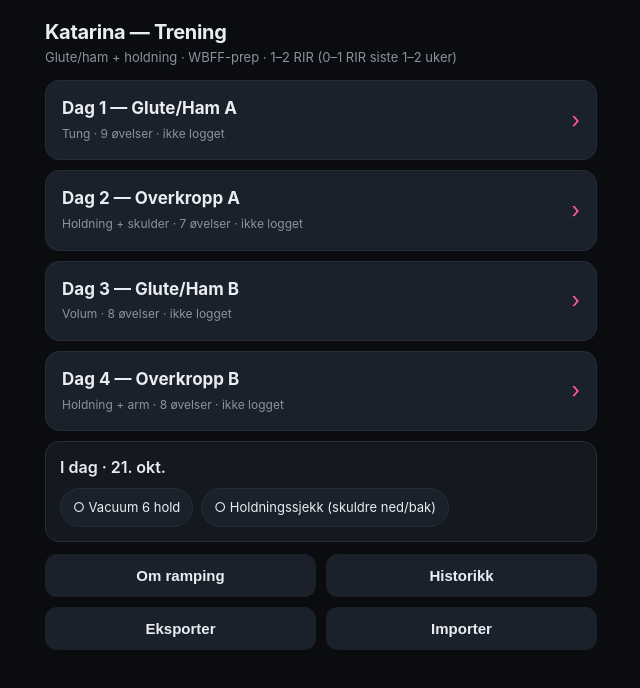
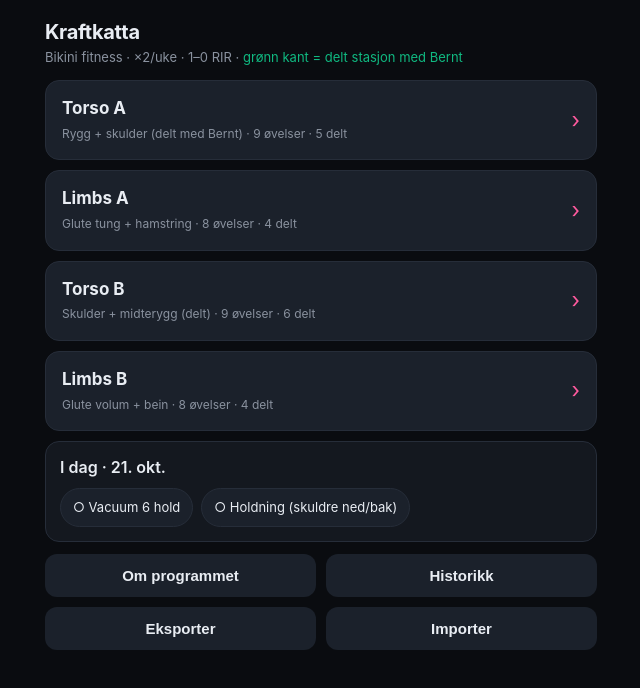
Before and after one commit to blundby-debug/treningKatarina, a plain HTML site: page index.html in a window 1280 px wide. Shown: the whole page, without its empty margins (319-959 px from the left). Drawn offline with Linux system fonts and the light colour scheme.

Commit message:
Add files via upload

```diff
--- a/index.html
+++ b/index.html
@@ -3,7 +3,7 @@
 <head>
 <meta charset="utf-8">
 <meta name="viewport" content="width=device-width, initial-scale=1, maximum-scale=1, user-scalable=no, viewport-fit=cover">
-<title>Katarina — Trening</title>
+<title>Kraftkatta — Trening</title>
 <link rel="manifest" href="manifest.webmanifest">
 <link rel="apple-touch-icon" href="apple-touch-icon.png">
 <meta name="apple-mobile-web-app-capable" content="yes">
@@ -21,20 +21,19 @@
   .card{background:var(--card);border:1px solid var(--line);border-radius:14px;padding:14px;margin-bottom:12px}
   .day{display:flex;justify-content:space-between;align-items:center;background:var(--card2);
     border:1px solid var(--line);border-radius:14px;padding:16px;margin-bottom:10px;cursor:pointer}
-  .day b{font-size:17px}
-  .day small{color:var(--mut);font-size:12px}
+  .day b{font-size:17px}.day small{color:var(--mut);font-size:12px}
   .btn{appearance:none;border:none;border-radius:12px;font-size:15px;font-weight:600;padding:13px;
     color:var(--txt);background:var(--card2);cursor:pointer;width:100%;text-align:center}
   .btn:active{transform:scale(.99)}
   .primary{background:var(--acc);color:#2b0016}
   .back{background:none;border:none;color:var(--acc);font-size:15px;padding:6px 0;cursor:pointer;font-weight:600}
   .tag{font-size:11px;font-weight:700;padding:3px 7px;border-radius:6px;white-space:nowrap}
-  .t-ramp{background:rgba(224,179,65,.18);color:var(--warn)}
-  .t-main{background:rgba(255,90,158,.16);color:var(--acc)}
-  .t-iso{background:#2a313d;color:#aab2c0}
+  .t-ss{background:#2a313d;color:#aab2c0}.t-dc{background:rgba(255,90,158,.16);color:var(--acc)}
+  .t-su{background:rgba(59,130,246,.16);color:#6ea8ff}
+  .shared{font-size:10px;font-weight:700;padding:3px 7px;border-radius:6px;background:rgba(16,185,129,.18);color:var(--ok);white-space:nowrap}
   .ex{border:1px solid var(--line);border-radius:14px;padding:12px;margin-bottom:10px;background:var(--card)}
   .ex.done{border-color:rgba(16,185,129,.4)}
-  .ex.ramp{border-color:rgba(224,179,65,.35)}
+  .ex.shared-ex{border-left:3px solid var(--ok)}
   .exhead{display:flex;gap:10px;align-items:flex-start}
   .ord{min-width:30px;height:30px;border-radius:8px;background:var(--card2);display:flex;align-items:center;
     justify-content:center;font-weight:700;font-size:13px;color:var(--mut);flex:0 0 auto}
@@ -42,11 +41,9 @@
   .meta{display:flex;gap:6px;flex-wrap:wrap;margin-top:5px;align-items:center}
   .reps{font-size:12px;color:var(--mut)}
   .note{font-size:12px;color:var(--mut);margin-top:7px;line-height:1.35;border-left:2px solid var(--line);padding-left:8px}
-  .note.ramp{border-color:var(--warn);color:#f0d090}
   .sets{margin-top:11px}
   .set{display:flex;gap:7px;align-items:center;margin-bottom:7px}
   .snum{min-width:18px;color:var(--mut);font-size:13px;font-weight:600}
-  .rlabel{min-width:54px;font-size:11px;color:var(--warn);text-align:center;flex:0 0 auto}
   .prev{font-size:11px;color:var(--mut);text-align:center;min-width:54px;flex:0 0 auto}
   .fld{flex:1;position:relative}
   .fld input{width:100%;background:var(--card2);border:1px solid var(--line);border-radius:10px;color:var(--txt);
@@ -88,66 +85,58 @@
 <div class="toast" id="toast"></div>
 
 <script>
-/* Lagring: localStorage. Prefix egen for Katarina slik at det ikke kolliderer med andre PWA-er på samme enhet. */
+/* Rekkefølge og øvelser matcher Bernts program så vi kan dele stasjoner.
+   shared:true = begge gjør denne øvelsen samtidig (grønn kant). */
 
 const PROGRAMS = {
-  d1:{name:"Dag 1 — Glute/Ham A",sub:"Tung",ex:[
-    {id:"r1",ord:"—",name:"RDL — ramping",type:"ramp",rest:150,rampSets:[
-      {label:"1",reps:"8",note:"Moderat, 2–3 reps før failure"},
-      {label:"2",reps:"5",note:"Tyngre, 1–2 reps før failure"},
-      {label:"3",reps:"3",note:"Til reell failure"},
-      {label:"4",reps:"1–2",note:"Enda tyngre, til reell failure"},
-    ],note:"Kalibrerer nevral kapasitet i lav rep-range. Aldri >5% vektøkning før dette har kjørt 3–4 uker."},
-    {id:"a1",ord:"A",name:"RDL — arbeidssett",type:"main",sets:3,reps:"6–10",rest:180,note:"Hoftehengsel, strekk i ham i bunn"},
-    {id:"a2",ord:"B",name:"Hip thrust",type:"main",sets:4,reps:"6–10",rest:180,note:"2 sek hold i topp"},
-    {id:"a3",ord:"C",name:"Bulgarian split squat",type:"iso",sets:3,reps:"8–12",rest:90,fields:["kg","reps"],note:"Torso-lent fremover for glute-bias"},
-    {id:"a4",ord:"D",name:"Sittende ham curl",type:"iso",sets:3,reps:"10–15",rest:90},
-    {id:"a5",ord:"E",name:"Hip abduction maskin",type:"iso",sets:3,reps:"15–25",rest:90,note:"Lent fremover for øvre glute"},
-    {id:"a6",ord:"F",name:"Cable kickback",type:"iso",sets:3,reps:"15–20",rest:90},
-    {id:"a6b",ord:"G",name:"Monster walk (banded)",type:"iso",sets:3,reps:"20 skritt/vei",rest:60,fields:["motstand","skritt"],note:"Gluteus medius — sidelengs, hold spenning i band hele tiden"},
-    {id:"a7",ord:"H",name:"Dead bug",type:"iso",sets:2,reps:"12–15",rest:60,note:"Anteriør kjerne mot bekken-tilt"},
+  torsoA:{name:"Torso A",sub:"Rygg + skulder (delt med Bernt)",ex:[
+    {id:"a1",ord:"A",name:"Maskin eller kabel laterals",type:"ss + DC",sets:2,reps:"10–15",rest:90,shared:true,note:"1 rett sett + 1 DC · samme stasjon som Bernt"},
+    {id:"a2",ord:"B",name:"Reverse flyes",type:"ss",sets:2,reps:"12–15",rest:90,note:"Bakre delt"},
+    {id:"a4",ord:"C",name:"Chest supported row",type:"ss",sets:3,reps:"8–12",rest:180,shared:true,note:"Øvre rygg · hovedløft"},
+    {id:"a5",ord:"D",name:"Lat pulldown",type:"ss",sets:3,reps:"8–12",rest:180,note:"Bredde/taper"},
+    {id:"a6",ord:"E",name:"Single arm pulldown",type:"ss",sets:2,reps:"10–15",rest:120,shared:true,note:"Lats isolert"},
+    {id:"a7",ord:"F",name:"Upper back flexion row",type:"DC",sets:1,reps:"8–12",rest:180,shared:true,note:"Rest-pause ×3 · i kabel"},
+    {id:"a8",ord:"G",name:"Face pull",type:"ss",sets:3,reps:"15–20",rest:60,note:"Holdning + bakre delt"},
+    {id:"a10",ord:"H",name:"Reverse pec dec",type:"ss",sets:2,reps:"15–20",rest:60,note:"Erstatter bryst — mer bakre delt-volum"},
+    {id:"a9",ord:"ABS",name:"Planke",type:"ss",sets:2,reps:"60 sek",rest:60,fields:["sek"],shared:true,note:"Trekk inn magen ALT du kan"},
   ]},
-  d2:{name:"Dag 2 — Overkropp A",sub:"Holdning + skulder",ex:[
-    {id:"m1",ord:"—",name:"Thorakal mobilisering",type:"mob",sets:1,reps:"5–10 min",rest:0,note:"Foam roller tverrgående øvre rygg, cat-cow, thorakal rotasjon — FØR løft"},
-    {id:"b1",ord:"A",name:"Chest supported row",type:"iso",sets:3,reps:"10–12",rest:120},
-    {id:"b2",ord:"B",name:"Lat pulldown",type:"iso",sets:3,reps:"10–12",rest:120},
-    {id:"b3",ord:"C",name:"Face pull",type:"iso",sets:4,reps:"15–20",rest:90,note:"Kjernen i anti-kyfose"},
-    {id:"b4",ord:"D",name:"Lateral raise",type:"iso",sets:4,reps:"12–20",rest:90},
-    {id:"b5",ord:"E",name:"Prone Y-raise (skrå benk)",type:"iso",sets:3,reps:"12–15",rest:90,note:"Nedre trapp, tommel opp"},
-    {id:"b6",ord:"F",name:"Band pull-apart",type:"iso",sets:3,reps:"20–25",rest:60},
+  limbsA:{name:"Limbs A",sub:"Glute tung + hamstring",ex:[
+    {id:"b0",ord:"ABS",name:"Planke",type:"ss",sets:2,reps:"60 sek",rest:60,fields:["sek"],shared:true,note:"Dyp inntrekk + kontroll"},
+    {id:"b1",ord:"A",name:"Hip thrust",type:"ss",sets:4,reps:"8–12",rest:180,note:"Hovedløft · 2 sek hold topp"},
+    {id:"b2",ord:"B",name:"RDL (Smith)",type:"ss",sets:3,reps:"8–12",rest:180,note:"Hoftehengsel · skyv hoftene bakover"},
+    {id:"b3",ord:"C",name:"Bulgarian split squat",type:"ss",sets:3,reps:"10–12",rest:120,note:"Torso-lent for glute-bias"},
+    {id:"b4",ord:"D",name:"Stående ham curl",type:"ss",sets:2,reps:"10–15",rest:90,shared:true,note:"Samme stasjon som Bernt"},
+    {id:"b5",ord:"E",name:"Hip abduction maskin",type:"ss",sets:3,reps:"15–20",rest:60,note:"Lent fremover for øvre glute"},
+    {id:"b6",ord:"F",name:"Adductor",type:"ss",sets:2,reps:"10–15",rest:60,shared:true,note:"Bevare medial lår-fylde"},
+    {id:"b7",ord:"G",name:"Calf raise",type:"ss",sets:3,reps:"10–15",rest:90,shared:true,note:"2 sek stopp på strekk"},
   ]},
-  d3:{name:"Dag 3 — Glute/Ham B",sub:"Volum",ex:[
-    {id:"r2",ord:"—",name:"Hip thrust — ramping",type:"ramp",rest:150,rampSets:[
-      {label:"1",reps:"8",note:"Moderat, 2–3 reps før failure"},
-      {label:"2",reps:"5",note:"Tyngre, 1–2 reps før failure"},
-      {label:"3",reps:"3",note:"Til reell failure"},
-      {label:"4",reps:"1–2",note:"Enda tyngre, til reell failure"},
-    ],note:"Kalibrerer nevral kapasitet i lav rep-range. Aldri >5% vektøkning før dette har kjørt 3–4 uker."},
-    {id:"c1",ord:"A",name:"Hip thrust — arbeidssett",type:"main",sets:3,reps:"12–15",rest:120},
-    {id:"c2",ord:"B",name:"Single leg hip press",type:"iso",sets:3,reps:"10–12",rest:120},
-    {id:"c3",ord:"C",name:"Liggende ham curl",type:"iso",sets:4,reps:"10–15",rest:90},
-    {id:"c4",ord:"D",name:"Cable/band abduction",type:"iso",sets:4,reps:"20–30",rest:60,note:"Drop hvile siste sett"},
-    {id:"c5",ord:"E",name:"Cable kickback",type:"iso",sets:2,reps:"15–20",rest:90},
-    {id:"c6",ord:"F",name:"Frog pump (banded)",type:"iso",sets:3,reps:"20–25",rest:60},
-    {id:"c7",ord:"G",name:"Dead bug",type:"iso",sets:2,reps:"12–15",rest:60},
+  torsoB:{name:"Torso B",sub:"Skulder + midterygg (delt)",ex:[
+    {id:"c0",ord:"ABS",name:"Ab mat crunch",type:"ss",sets:3,reps:"8–12",rest:60,shared:true,note:"Blås ut all luft inn i bunn, 3 sek kort muskellengde"},
+    {id:"c1",ord:"A",name:"Reverse flyes",type:"ss",sets:2,reps:"12–15",rest:90,shared:true},
+    {id:"c2",ord:"B",name:"Maskin eller kabel laterals",type:"ss + DC",sets:2,reps:"10–15",rest:90,shared:true,note:"1 rett + 1 DC"},
+    {id:"c3",ord:"C",name:"Skulderpress",type:"ss",sets:3,reps:"8–12",rest:180,shared:true,note:"Hovedløft skulder"},
+    {id:"c4",ord:"D",name:"Lateral raise (kabel, lent)",type:"ss",sets:2,reps:"12–15",rest:60,note:"Ekstra side-delt variant"},
+    {id:"c6",ord:"E",name:"Single arm lat row",type:"ss",sets:2,reps:"10–15",rest:120,shared:true,note:"Lats"},
+    {id:"c7",ord:"F",name:"Semi wide cable row",type:"ss",sets:2,reps:"10–15",rest:120,shared:true,note:"Til Kelso shrugs · traps + ryggstrekkere"},
+    {id:"c8",ord:"G",name:"Face pull",type:"ss",sets:3,reps:"15–20",rest:60,note:"Holdning · opp fra 2 til 3 sett"},
+    {id:"c9",ord:"H",name:"Prone Y-raise",type:"ss",sets:2,reps:"12–15",rest:60,note:"Nedre trapp, tommel opp · holdning"},
   ]},
-  d4:{name:"Dag 4 — Overkropp B",sub:"Holdning + arm",ex:[
-    {id:"m2",ord:"—",name:"Thorakal mobilisering",type:"mob",sets:1,reps:"5–10 min",rest:0,note:"Samme som dag 2 — FØR løft"},
-    {id:"e1",ord:"A",name:"Semi wide cable row",type:"iso",sets:3,reps:"12",rest:120},
-    {id:"e2",ord:"B",name:"Single-arm pulldown",type:"iso",sets:3,reps:"10–12",rest:90},
-    {id:"e3",ord:"C",name:"Reverse flyes",type:"iso",sets:3,reps:"15–20",rest:90},
-    {id:"e4",ord:"D",name:"Lateral raise",type:"iso",sets:4,reps:"15–20",rest:90},
-    {id:"e5",ord:"E",name:"Wall slide / chin tuck",type:"iso",sets:3,reps:"10",rest:60},
-    {id:"e6",ord:"F",name:"Biceps curl",type:"iso",sets:2,reps:"12–15",rest:60},
-    {id:"e7",ord:"G",name:"Triceps ext",type:"iso",sets:2,reps:"12–15",rest:60},
+  limbsB:{name:"Limbs B",sub:"Glute volum + bein",ex:[
+    {id:"d0",ord:"ABS",name:"Planke",type:"ss",sets:2,reps:"60 sek",rest:60,fields:["sek"],shared:true},
+    {id:"d1",ord:"A",name:"Hip thrust",type:"ss",sets:3,reps:"12–15",rest:120,note:"Rep-progresjon, lettere enn Limbs A"},
+    {id:"d2",ord:"B",name:"Beinpress (høy fot)",type:"ss",sets:3,reps:"10–15",rest:180,shared:true,note:"Høy fot-plassering for glute-bias"},
+    {id:"d3",ord:"C",name:"Liggende ham curl",type:"ss",sets:3,reps:"10–15",rest:90,shared:true,note:"Samme stasjon som Bernt"},
+    {id:"d4",ord:"D",name:"Walking lunge",type:"ss",sets:3,reps:"10–12",rest:90,note:"Langt steg for glute-strekk"},
+    {id:"d5",ord:"E",name:"Hip abduction maskin",type:"ss",sets:3,reps:"15–25",rest:60,note:"Drop hvile siste sett"},
+    {id:"d6",ord:"F",name:"Cable kickback",type:"ss",sets:2,reps:"15–20",rest:60},
+    {id:"d7",ord:"G",name:"Calf raise",type:"ss",sets:2,reps:"10–15",rest:90,shared:true},
   ]},
 };
-const ORDER=["d1","d2","d3","d4"];
+const ORDER=["torsoA","limbsA","torsoB","limbsB"];
 
 let view="home", current=null, draft=null;
 const $=s=>document.querySelector(s);
-const tCls=t=>t==="ramp"?"t-ramp":t==="main"?"t-main":"t-iso";
-const tLbl=t=>t==="ramp"?"RAMP":t==="main"?"HOVED":t==="mob"?"MOB":"ISO";
+const tCls=t=>t.includes("supersett")?"t-su":t.includes("DC")?"t-dc":"t-ss";
 const today=()=>{const d=new Date(),p=n=>String(n).padStart(2,"0");return `${d.getFullYear()}-${p(d.getMonth()+1)}-${p(d.getDate())}`};
 const fmtDate=d=>new Date(d).toLocaleDateString("no-NO",{day:"numeric",month:"short"});
 
@@ -161,21 +150,21 @@ const lastEntry=(wk,id)=>{const log=exLog(wk,id);
 
 function render(){view==="home"?renderHome():view==="workout"?renderWorkout():renderHistory();}
 
-/* ---------- HOME ---------- */
 function renderHome(){
   $("#app").innerHTML=`
-  <h1>Katarina — Trening</h1>
-  <div class="sub">Glute/ham + holdning · WBFF-prep · 1–2 RIR (0–1 RIR siste 1–2 uker)</div>
+  <h1>Kraftkatta</h1>
+  <div class="sub">Bikini fitness · ×2/uke · 1–0 RIR · <span style="color:var(--ok)">grønn kant = delt stasjon med Bernt</span></div>
   ${ORDER.map(wk=>{const p=PROGRAMS[wk], meta=sget(`meta:${wk}`);
+    const shared=p.ex.filter(e=>e.shared).length;
     return `<div class="day" onclick="openWorkout('${wk}')">
-      <div><b>${p.name}</b><br><small>${p.sub} · ${p.ex.length} øvelser${meta?` · sist ${fmtDate(meta.last)}`:" · ikke logget"}</small></div>
+      <div><b>${p.name}</b><br><small>${p.sub} · ${p.ex.length} øvelser · ${shared} delt${meta?` · sist ${fmtDate(meta.last)}`:""}</small></div>
       <div style="color:var(--acc);font-size:22px">›</div></div>`;}).join("")}
   <div class="card">
     <div style="font-weight:600;margin-bottom:10px">I dag · ${fmtDate(today())}</div>
     <div class="chips" id="daily"></div>
   </div>
   <div class="row">
-    <button class="btn" onclick="showInfo()">Om ramping</button>
+    <button class="btn" onclick="showInfo()">Om programmet</button>
     <button class="btn" onclick="view='history';render()">Historikk</button>
   </div>
   <div class="row" style="margin-top:10px">
@@ -186,22 +175,20 @@ function renderHome(){
 }
 function renderDaily(){
   const st=sget("daily:"+today())||{};
-  const items=[["vacuum","Vacuum 6 hold"],["posture","Holdningssjekk (skuldre ned/bak)"]];
+  const items=[["vacuum","Vacuum 6 hold"],["posture","Holdning (skuldre ned/bak)"]];
   const el=$("#daily");if(!el)return;
   el.innerHTML=items.map(([id,l])=>`<div class="chip ${st[id]?"on":""}" onclick="toggleDaily('${id}')">${st[id]?"✓":"○"} ${l}</div>`).join("");
 }
 function toggleDaily(id){const k="daily:"+today();const st=sget(k)||{};st[id]=!st[id];sset(k,st);renderDaily();}
 
-/* ---------- WORKOUT ---------- */
 function openWorkout(wk){
   current=wk;draft={};
   PROGRAMS[wk].ex.forEach(e=>{
-    const n = e.type==="ramp" ? e.rampSets.length : e.sets;
     const log=exLog(wk,e.id), lastL=log[log.length-1];
     if(lastL&&lastL.date.slice(0,10)===today()){
       draft[e.id]=lastL.sets.map(s=>({a:s.a,b:s.b,done:!!s.done}));
-      while(draft[e.id].length<n)draft[e.id].push({a:"",b:"",done:false});
-    } else draft[e.id]=Array.from({length:n},()=>({a:"",b:"",done:false}));
+      while(draft[e.id].length<e.sets)draft[e.id].push({a:"",b:"",done:false});
+    } else draft[e.id]=Array.from({length:e.sets},()=>({a:"",b:"",done:false}));
   });
   view="workout";render();window.scrollTo(0,0);
 }
@@ -210,7 +197,7 @@ function renderWorkout(){
   $("#app").innerHTML=`
   <button class="back" onclick="finishWorkout()">‹ Ferdig / tilbake</button>
   <h1>${p.name}</h1>
-  <div class="sub">${p.sub} · alt lagres automatisk mens du fyller inn</div>
+  <div class="sub">${p.sub} · auto-lagrer</div>
   ${p.ex.map(e=>exCard(e)).join("")}
   <div class="bar"><button class="btn primary" onclick="finishWorkout()">Ferdig med økt ✓</button></div>`;
   renderTimer();
@@ -219,25 +206,21 @@ function exCard(e){
   const sets=draft[e.id], prev=lastEntry(current,e.id);
   const fields=e.fields||["kg","reps"];
   const allDone=sets.length&&sets.every(s=>s.done);
-  const isRamp=e.type==="ramp";
-  return `<div class="ex ${allDone?"done":""} ${isRamp?"ramp":""}" id="ex-${e.id}">
+  return `<div class="ex ${allDone?"done":""} ${e.shared?"shared-ex":""}" id="ex-${e.id}">
     <div class="exhead"><div class="ord">${e.ord}</div>
       <div style="flex:1"><div class="exname">${e.name}</div>
-        <div class="meta"><span class="tag ${tCls(e.type)}">${tLbl(e.type)}</span>
-          ${e.type!=="mob"?`<span class="reps">${e.reps?e.reps+" ":""}${e.rest?`· pause ${e.rest>=180?"3 min":e.rest+" sek"}`:""}</span>`:`<span class="reps">${e.reps}</span>`}
+        <div class="meta"><span class="tag ${tCls(e.type)}">${e.type.toUpperCase()}</span>
+          ${e.shared?`<span class="shared">DELT</span>`:""}
+          <span class="reps">${e.reps} · pause ${e.rest===180?"3 min":e.rest+" sek"}</span>
           ${prev?`<span class="reps">· sist ${fmtDate(prev.date)}</span>`:""}</div></div></div>
-    ${e.note?`<div class="note${isRamp?" ramp":""}">${e.note}</div>`:""}
-    ${e.type==="mob"?"":`<div class="sets">${sets.map((s,i)=>setRow(e,i,s,prev&&prev.sets[i],fields)).join("")}</div>`}
+    ${e.note?`<div class="note">${e.note}</div>`:""}
+    <div class="sets">${sets.map((s,i)=>setRow(e,i,s,prev&&prev.sets[i],fields)).join("")}</div>
   </div>`;
 }
 function setRow(e,i,s,pv,fields){
   const single=fields.length===1;
-  const isRamp=e.type==="ramp";
-  const label=isRamp?e.rampSets[i].label:String(i+1);
-  const rampNote=isRamp?e.rampSets[i].reps:"";
   const prevTxt=pv?(single?`${pv.a||"–"}s`:`${pv.a||"–"}×${pv.b||"–"}`):"–";
-  return `<div class="set"><span class="snum">${label}</span>
-    ${isRamp?`<span class="rlabel">${rampNote}r</span>`:`<span class="prev">${prevTxt}</span>`}
+  return `<div class="set"><span class="snum">${i+1}</span><span class="prev">${prevTxt}</span>
     <div class="fld"><input inputmode="decimal" value="${s.a}" placeholder="${pv?pv.a:""}"
       oninput="upd('${e.id}',${i},'a',this.value)"><span class="lab">${fields[0]}</span></div>
     ${single?"":`<div class="fld"><input inputmode="numeric" value="${s.b}" placeholder="${pv?pv.b:""}"
@@ -271,11 +254,10 @@ function finishWorkout(){
   view="home";current=null;draft=null;stopTimer();render();
 }
 
-/* ---------- HISTORY ---------- */
 function renderHistory(){
   let html="";
   for(const wk of ORDER){const p=PROGRAMS[wk];let inner="";
-    for(const e of p.ex){if(e.type==="mob")continue;const log=exLog(wk,e.id);if(!log.length)continue;
+    for(const e of p.ex){const log=exLog(wk,e.id);if(!log.length)continue;
       const f=e.fields||["kg","reps"];
       const rows=[...log].reverse().slice(0,12).map(en=>{
         const sets=en.sets.filter(s=>s.a||s.b).map(s=>f.length===1?`${s.a}s`:`${s.a}×${s.b}`).join("  ");
@@ -288,23 +270,21 @@ function renderHistory(){
   ${html||`<div class="card small">Ingen logger ennå.</div>`}`;
 }
 
-/* ---------- EKSPORT / IMPORT ---------- */
 function allData(){const out={};for(let i=0;i<localStorage.length;i++){const k=localStorage.key(i);
   if(k.startsWith(PRE))out[k.slice(PRE.length)]=JSON.parse(localStorage.getItem(k));}return out;}
 function exportData(){
-  const json=JSON.stringify({app:"katarina-trening",v:1,exported:new Date().toISOString(),data:allData()},null,1);
+  const json=JSON.stringify({app:"kraftkatta",v:2,exported:new Date().toISOString(),data:allData()},null,1);
   try{const blob=new Blob([json],{type:"application/json"});const a=document.createElement("a");
-    a.href=URL.createObjectURL(blob);a.download="katarina-trening-"+today()+".json";a.click();
+    a.href=URL.createObjectURL(blob);a.download="kraftkatta-"+today()+".json";a.click();
     setTimeout(()=>URL.revokeObjectURL(a.href),2000);}catch{}
   $("#sheet").innerHTML=`<h3>Eksportert</h3>
-  <div class="small">Filen lastes ned. Du kan også kopiere teksten til Notater.</div>
   <textarea readonly style="height:34vh;margin-top:10px">${json.replace(/</g,"&lt;")}</textarea>
   <button class="btn primary" style="margin-top:10px" onclick="navigator.clipboard.writeText(window._e).then(()=>toast('Kopiert'))">Kopier</button>
   <button class="btn" style="margin-top:8px" onclick="closeModal()">Lukk</button>`;
   window._e=json;$("#modal").classList.add("on");
 }
 function importData(){
-  $("#sheet").innerHTML=`<h3>Importer</h3><div class="small">Lim inn innholdet fra en eksportert fil.</div>
+  $("#sheet").innerHTML=`<h3>Importer</h3>
   <textarea id="imp" placeholder="Lim inn JSON her…" style="height:30vh;margin-top:10px"></textarea>
   <button class="btn primary" style="margin-top:10px" onclick="doImport()">Importer (erstatter)</button>
   <button class="btn" style="margin-top:8px" onclick="closeModal()">Avbryt</button>`;
@@ -314,20 +294,20 @@ function doImport(){try{const o=JSON.parse($("#imp").value);const data=o.data||o
   Object.entries(data).forEach(([k,v])=>sset(k,v));closeModal();toast("Importert ✓");render();}
   catch{toast("Ugyldig JSON");}}
 
-/* ---------- INFO ---------- */
 function showInfo(){
-  $("#sheet").innerHTML=`<h3>Ramping-protokoll</h3>
-  <div class="small">RDL (dag 1) og Hip thrust (dag 3) — før arbeidssettene</div>
-  <div class="it"><b>Hvorfor:</b> Trening til failure ved høye reps bygger lokal utholdenhet i motorenheter, ikke evnen til å rekruttere høy-terskel motorenheter under tung, lav-reps last. Det er derfor 12 reps kan falle til 1 rep ved 10% mer vekt — kapasiteten i det lave rep-området er aldri trent.</div>
-  <div class="it"><b>Protokollen:</b> 8 reps (buffer) → 5 reps (buffer) → 3 reps til reell failure → 1–2 reps til reell failure ved enda tyngre vekt. De to siste settene er ekte failure-sett i lav rep-range — det er der kapasiteten bygges.</div>
-  <div class="it"><b>Vektøkningsregel:</b> aldri mer enn 5% økning på hovedløft før rampingen har kjørt sammenhengende i 3–4 uker. Store hopp (10%+) er nettopp det som utløser kollaps fra mange reps til én, fordi nevral kapasitet i det tunge området ikke er kalibrert ennå.</div>
-  <div class="it" style="border-top:1px solid var(--line);padding-top:12px"><b>Thorakal mobilisering:</b> gjøres FØR løft på overkroppsdagene, ikke etter — målet er å øke tilgjengelig bevegelsesutslag før belastning, ikke bare tøye ut en allerede belastet rygg.</div>
+  $("#sheet").innerHTML=`<h3>Om programmet</h3>
+  <div class="it"><b>Mål:</b> bikini fitness. Glute- og hamstring-fokus, skulderbredde for timeglass, holdning via face pull og ryggarbeid.</div>
+  <div class="it"><b>Delt stasjon (grønn kant):</b> trenes samtidig med Bernt — veksle på settene. For hip thrust / RDL / Bulgarian er du alene (hans arm-superset parallelt).</div>
+  <div class="it"><b>Pauser:</b> 3 min på tunge løft (hip thrust, press, rader, beinpress), 90 sek isolasjon, 60 sek på kjerne/finisher.</div>
+  <div class="it"><b>Intensitet:</b> 1–2 RIR baseline, 0–1 RIR siste 1–2 uker av mesosyklus.</div>
+  <div class="it"><b>DC (rest-pause ×3):</b> 1 aktivert sett kjørt som tre bolker til failure med 10 pust mellom.</div>
+  <div class="it"><b>Progresjon:</b> dobbelt-progresjon på hovedløft (nå øvre rep-range på alle sett → opp vekt). Isolasjon progredieres via reps og redusert hvile.</div>
+  <div class="it"><b>Ingen lastet oblique/rotasjon</b> — bevarer smal midje.</div>
   <button class="btn primary" style="margin-top:8px" onclick="closeModal()">Lukk</button>`;
   $("#modal").classList.add("on");
 }
 function closeModal(){$("#modal").classList.remove("on");}
 
-/* ---------- toast & timer ---------- */
 let tt;function toast(m){const t=$("#toast");t.textContent=m;t.classList.add("on");clearTimeout(tt);tt=setTimeout(()=>t.classList.remove("on"),1600);}
 let timerSec=0,timerInt=null;
 function renderTimer(){
```
